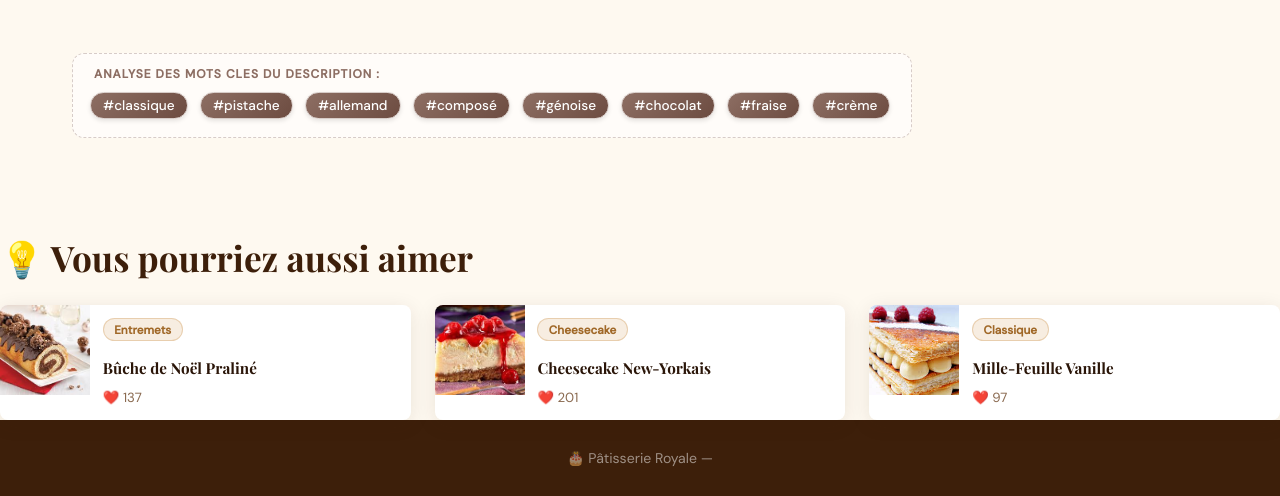
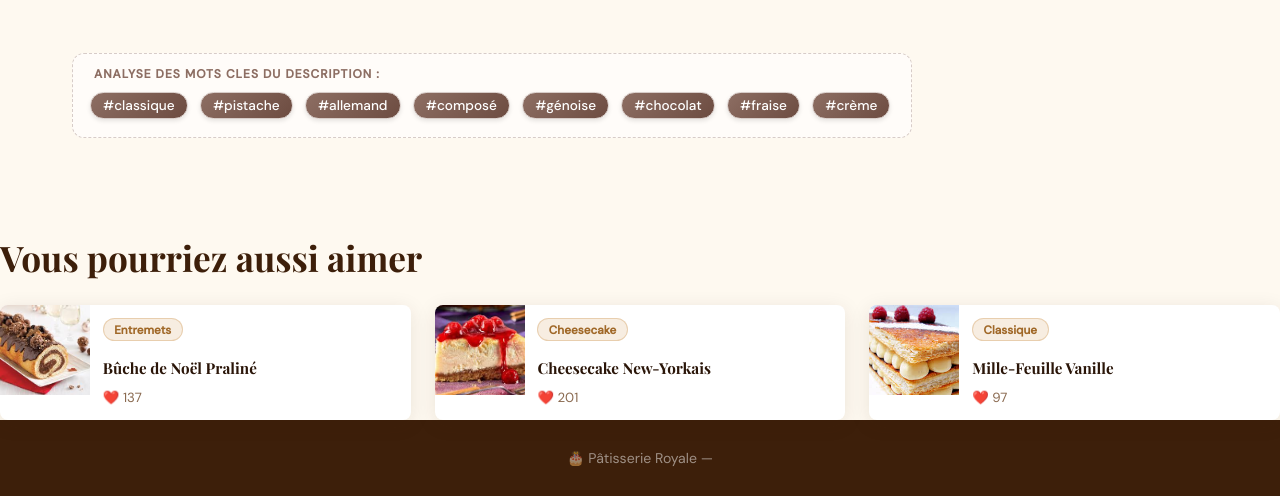
Before and after one commit to ainakely811-stack/dev, a Flask app: page /gateau/1 in a window 1280 px wide. Shown: the part 593-1089 px from the top of the page. Run offline with Flask 3, Linux system fonts and the light colour scheme; some web fonts are replaced.

Commit message:
Update detail.html

```diff
--- a/templates/detail.html
+++ b/templates/detail.html
@@ -65,7 +65,7 @@
   <!-- Suggestions -->
   {% if suggestions %}
   <section class="suggestions-section">
-    <h2 class="section-title">💡 Vous pourriez aussi aimer</h2>
+    <h2 class="section-title">Vous pourriez aussi aimer</h2>
     <div class="suggestions-grid">
       {% for s in suggestions %}
       <a href="{{ url_for('detail_gateau', gateau_id=s.id) }}" class="suggestion-card">
```
